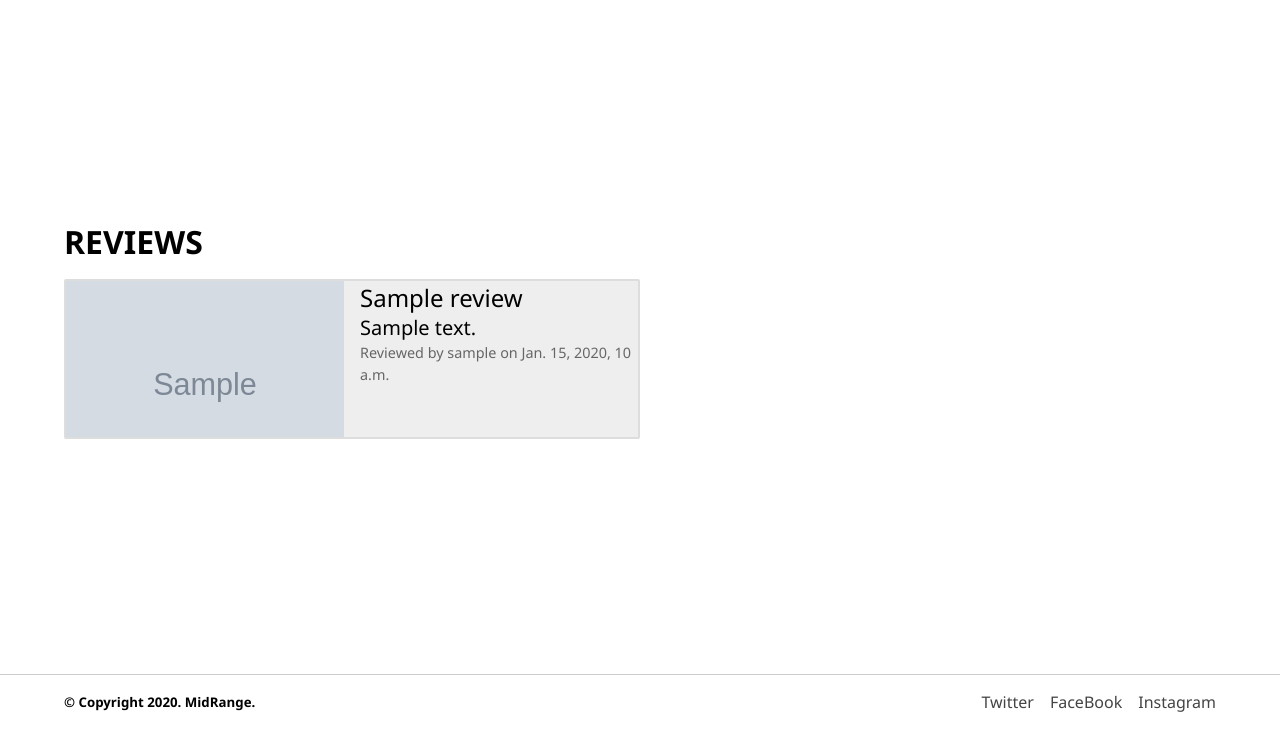
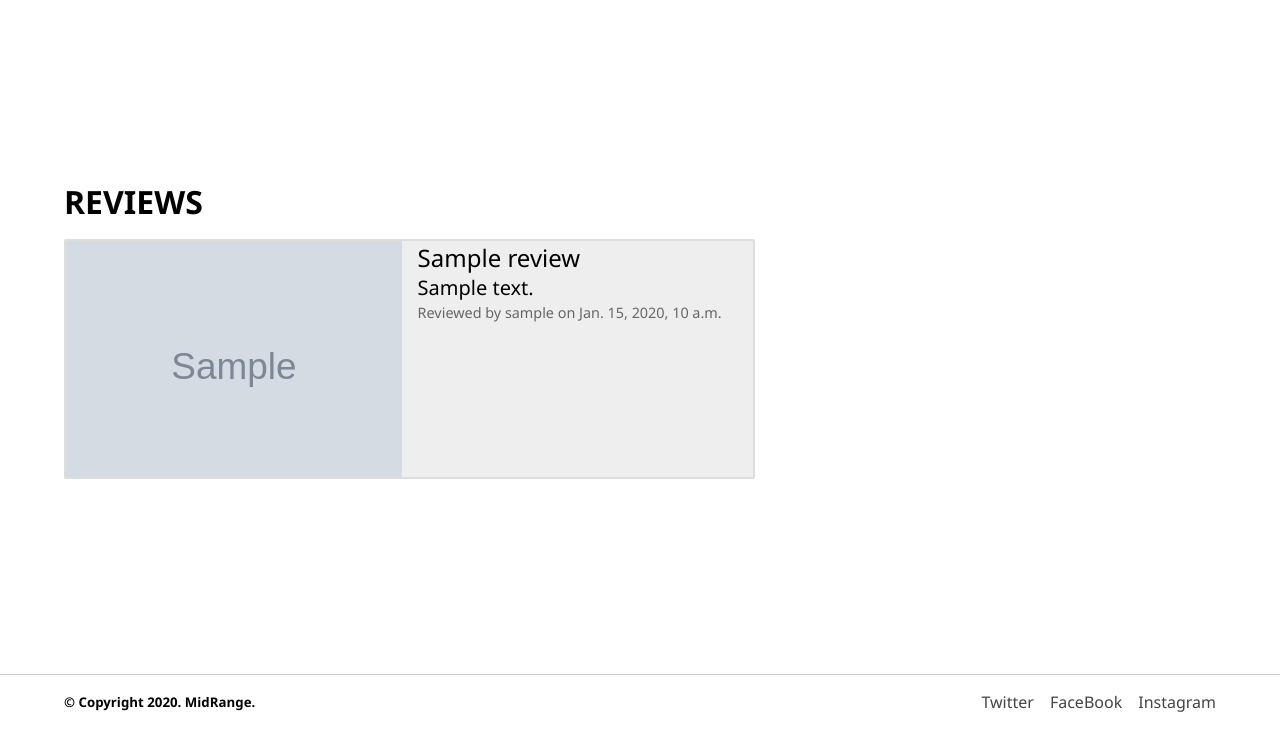
Before and after one commit to BradleyTim/telephone, a Django app: page /reviews/ in a window 1280 px wide. Shown: the part 71-800 px from the top of the page. Run offline with Django 3.2, Linux system fonts and the light colour scheme; tables that the repository leaves empty hold one stand-in row (values such as "Sample post"); grey boxes marked "Sample" are stand-in pictures.

Commit message:
change reviews app styles

```diff
--- a/reviews/static/reviews/reviews.css
+++ b/reviews/static/reviews/reviews.css
@@ -13,8 +13,8 @@ section.reviews article.card {
     padding: 0;
     border: 2px solid #ddd;
     border-radius: 2px;
-    max-width: 50%;
-    height: 20vh;
+    max-width: 60%;
+    height: 30vh;
     display: flex;
 }
 
```
